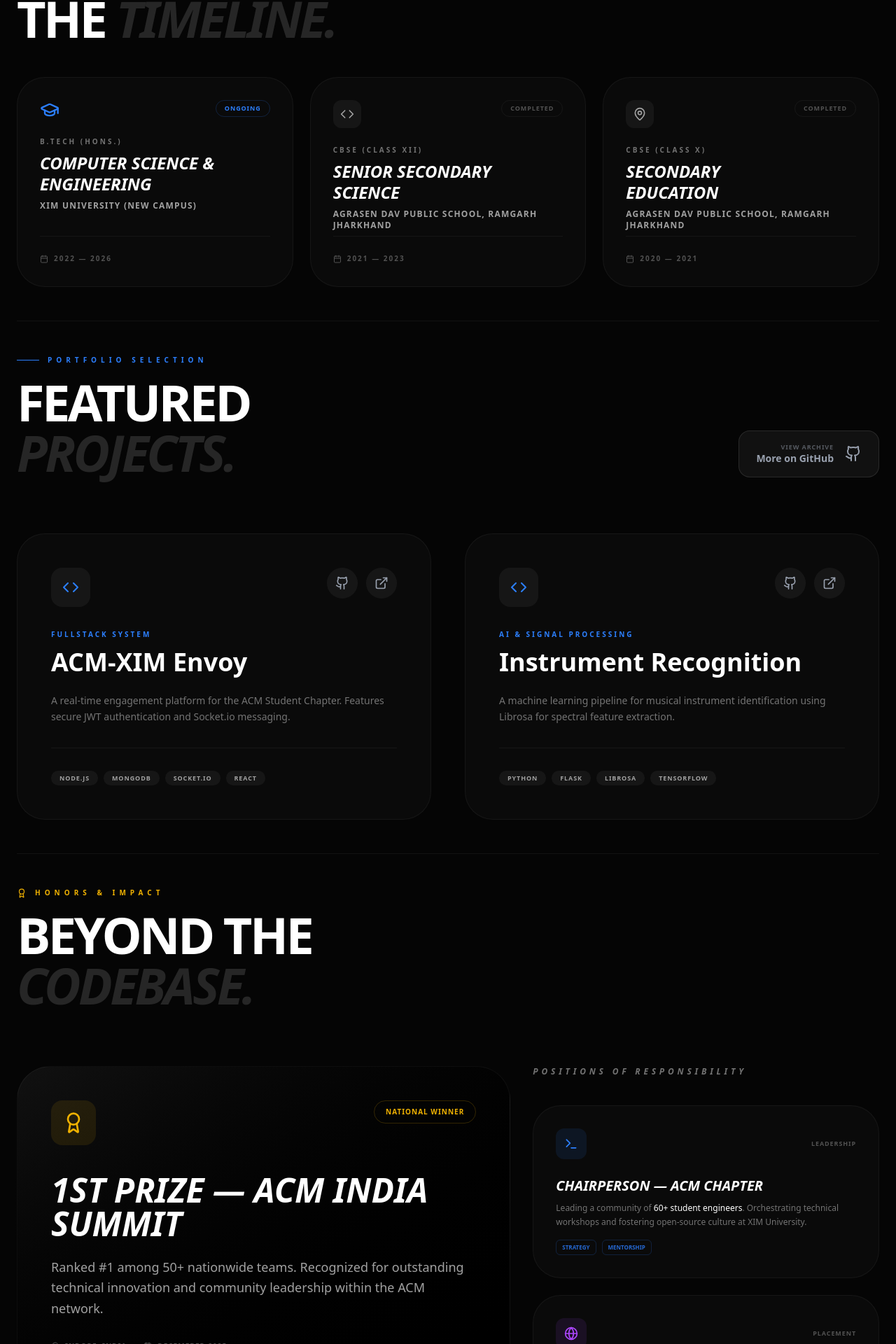
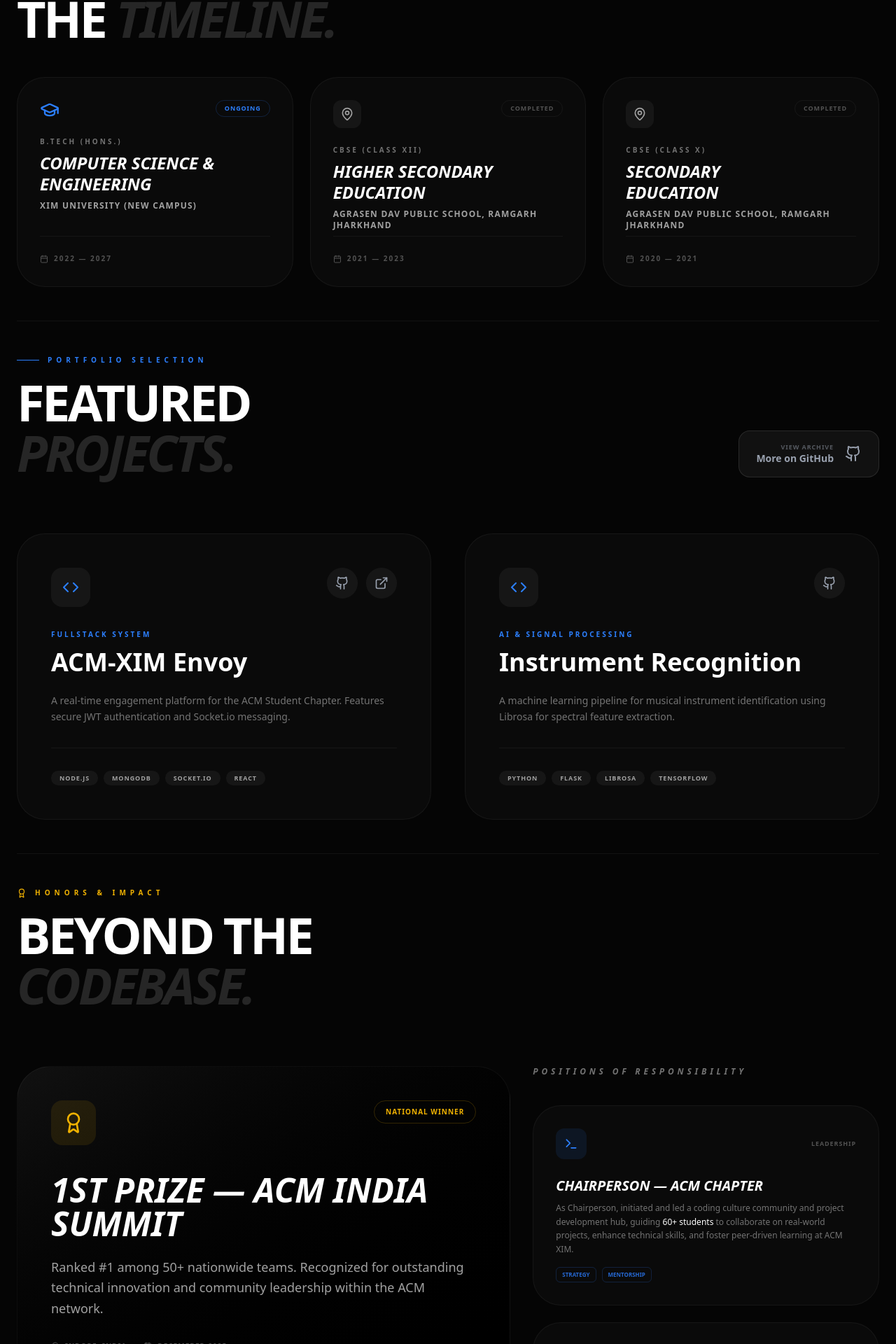
Before and after one commit to Kaifkhurshid7/my-resume, a React (Vite) app in the folder my-resume/: page / in a window 1280 px wide. Shown: the part 1532-3452 px from the top of the page at 70% size. Built offline with nearby package versions, Linux system fonts and the light colour scheme.

Commit message:
content changes

```diff
--- a/my-resume/src/App.jsx
+++ b/my-resume/src/App.jsx
@@ -212,7 +212,7 @@ const App = () => {
               </div>
               <div className="pt-6 border-t border-white/5 flex items-center gap-2">
                 <Calendar size={12} className="text-neutral-600" />
-                <span className="text-[10px] font-black text-neutral-600 uppercase tracking-[0.2em]">2022 — 2026</span>
+                <span className="text-[10px] font-black text-neutral-600 uppercase tracking-[0.2em]">2022 — 2027</span>
               </div>
             </div>
 
@@ -221,12 +221,12 @@ const App = () => {
               <div>
                 <div className="flex justify-between items-start mb-6">
                   <div className="w-10 h-10 bg-white/5 rounded-xl flex items-center justify-center text-neutral-400">
-                    <Code size={20} />
+                    <MapPin size={20} />
                   </div>
                   <span className="text-[9px] font-black text-neutral-600 border border-white/5 px-3 py-1 rounded-full uppercase tracking-widest">Completed</span>
                 </div>
                 <h4 className="text-[10px] font-black text-neutral-500 uppercase tracking-[0.3em] mb-2">CBSE (Class XII)</h4>
-                <h5 className="text-2xl font-black text-white uppercase italic leading-tight mb-2">Senior Secondary <br/> Science</h5>
+                <h5 className="text-2xl font-black text-white uppercase italic leading-tight mb-2">Higher Secondary <br/> Education</h5>
                 <p className="text-xs text-neutral-400 font-bold uppercase tracking-widest">Agrasen Dav Public School, Ramgarh Jharkhand</p>
               </div>
               <div className="pt-6 border-t border-white/5 flex items-center gap-2">
@@ -284,6 +284,7 @@ const App = () => {
         desc: "A real-time engagement platform for the ACM Student Chapter. Features secure JWT authentication and Socket.io messaging.",
         tech: ["Node.js", "MongoDB", "Socket.io", "React"],
         github: "https://github.com/Kaifkhurshid7/ACM-XIM-Envoy",
+        live: "https://acmmedia-frontend.vercel.app/",
       },
       {
         title: "Instrument Recognition",
@@ -291,14 +292,21 @@ const App = () => {
         desc: "A machine learning pipeline for musical instrument identification using Librosa for spectral feature extraction.",
         tech: ["Python", "Flask", "Librosa", "TensorFlow"],
         github: "https://github.com/Kaifkhurshid7/Instrument-Recognition",
+        live: null,
       }
     ].map((project, i) => (
       <div key={i} className="group relative bg-[#0a0a0a] border border-white/5 rounded-[2.5rem] overflow-hidden hover:border-blue-500/30 transition-all duration-700 p-8 md:p-12 flex flex-col h-full">
         <div className="flex justify-between items-start mb-8">
           <div className="p-4 bg-white/5 rounded-2xl"><Code className="text-blue-500" size={24} /></div>
           <div className="flex gap-3">
-                    <a href={project.github} className="p-3 bg-white/5 hover:bg-white hover:text-black rounded-full transition-all"><Github size={20} /></a>
-                    <a href="#" className="p-3 bg-white/5 hover:bg-white hover:text-black rounded-full transition-all"><ExternalLink size={20} /></a>
+            <a href={project.github} target="_blank" rel="noreferrer" className="p-3 bg-white/5 hover:bg-white hover:text-black rounded-full transition-all">
+              <Github size={20} />
+            </a>
+            {project.live && (
+              <a href={project.live} target="_blank" rel="noreferrer" className="p-3 bg-white/5 hover:bg-blue-500 hover:text-white rounded-full transition-all">
+                <ExternalLink size={20} />
+              </a>
+            )}
           </div>
         </div>
         <div className="flex-grow">
@@ -375,8 +383,9 @@ const App = () => {
                   </div>
                   <h5 className="text-white font-bold text-xl uppercase italic mb-2">Chairperson — ACM Chapter</h5>
                  <p className="text-neutral-500 text-xs leading-relaxed mb-4">
-                    Leading a community of <span className="text-white">60+ student engineers</span>. Orchestrating technical workshops and fostering open-source culture at XIM University.
+  As Chairperson, initiated and led a coding culture community and project development hub, guiding <span className="text-white">60+ students</span> to collaborate on real-world projects, enhance technical skills, and foster peer-driven learning at ACM XIM.
 </p>
+
                   <div className="flex flex-wrap gap-2">
                     <span className="text-[8px] font-bold text-blue-500/80 border border-blue-500/20 px-2 py-1 rounded-md uppercase">Strategy</span>
                     <span className="text-[8px] font-bold text-blue-500/80 border border-blue-500/20 px-2 py-1 rounded-md uppercase">Mentorship</span>
```
Lines whose indentation alone changed are shown as unchanged.
